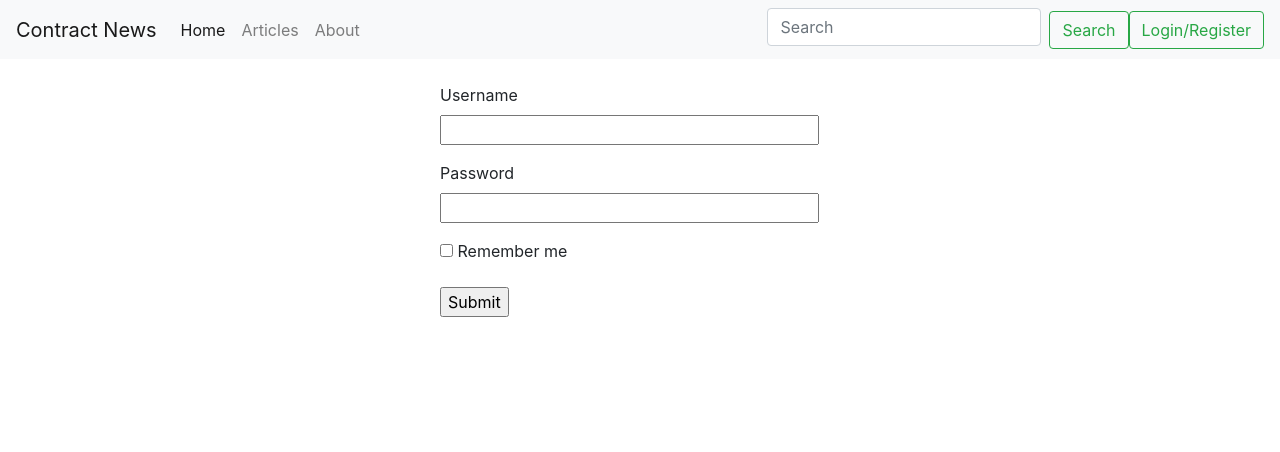
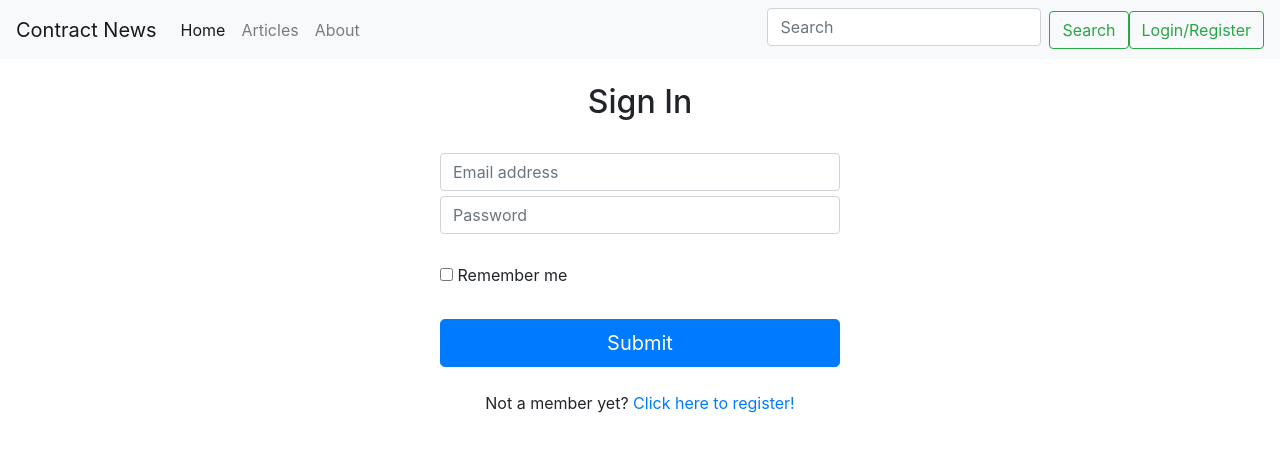
Before and after one commit to tad-mac/ContractNews, a Python web app: template app/templates/login.html in a window 1280 px wide. Shown: the top 452 px of the page. Run offline with Jinja, Linux system fonts and the light colour scheme; the template is opened without the code that fills it, so the values that code supplies are empty, except form fields; form fields are guessed from the names that the template uses; some libraries are stand-ins or nearby versions.

Commit message:
Styled login form

```diff
--- a/app/templates/login.html
+++ b/app/templates/login.html
@@ -7,17 +7,21 @@ Login - Contract News
 <br/>
 <div class="container">
     <form class="form-signin" action="" method="post">
+        <h2 class="form-signin-heading text-center">Sign In</h2>
+        <br>
         {{ form.hidden_tag() }}
-        <p>
-            {{ form.username.label }}<br>
-            {{ form.username(size=32) }}
-        </p>
-        <p>
-            {{ form.password.label }}<br>
-            {{ form.password(size=32) }}
-        </p>
-        <p>{{ form.remember_me() }} {{ form.remember_me.label }}</p>
-        <p>{{ form.submit() }}</p>
+        {{ form.username.label(class_="sr-only") }}
+        {{ form.username(size=32, class_="form-control", placeholder="Email address") }}
+        {{ form.password.label(class_="sr-only") }}
+        {{ form.password(size=32, class_="form-control", placeholder="Password") }}
+        <br/>
+        <div class="checkbox">
+            {{ form.remember_me() }} {{ form.remember_me.label }}
+        </div>
+        <br/>
+        {{ form.submit(class_="btn btn-lg btn-primary btn-block", type="submit") }}
+        <br/>
+        <p class="text-center">Not a member yet? <a href="/register">Click here to register!</a></p>
     </form>
 </div>
 {%endblock%}
--- a/requirements.txt
+++ b/requirements.txt
@@ -1,7 +1,9 @@
 click==6.7
 Flask==0.12.2
 Flask-Login==0.4.1
+Flask-WTF==0.14.2
 itsdangerous==0.24
 Jinja2==2.10
 MarkupSafe==1.0
 Werkzeug==0.14.1
+WTForms==2.1
```
Also changed, not shown: app/static/css/custom.css (line endings or trailing spaces).
